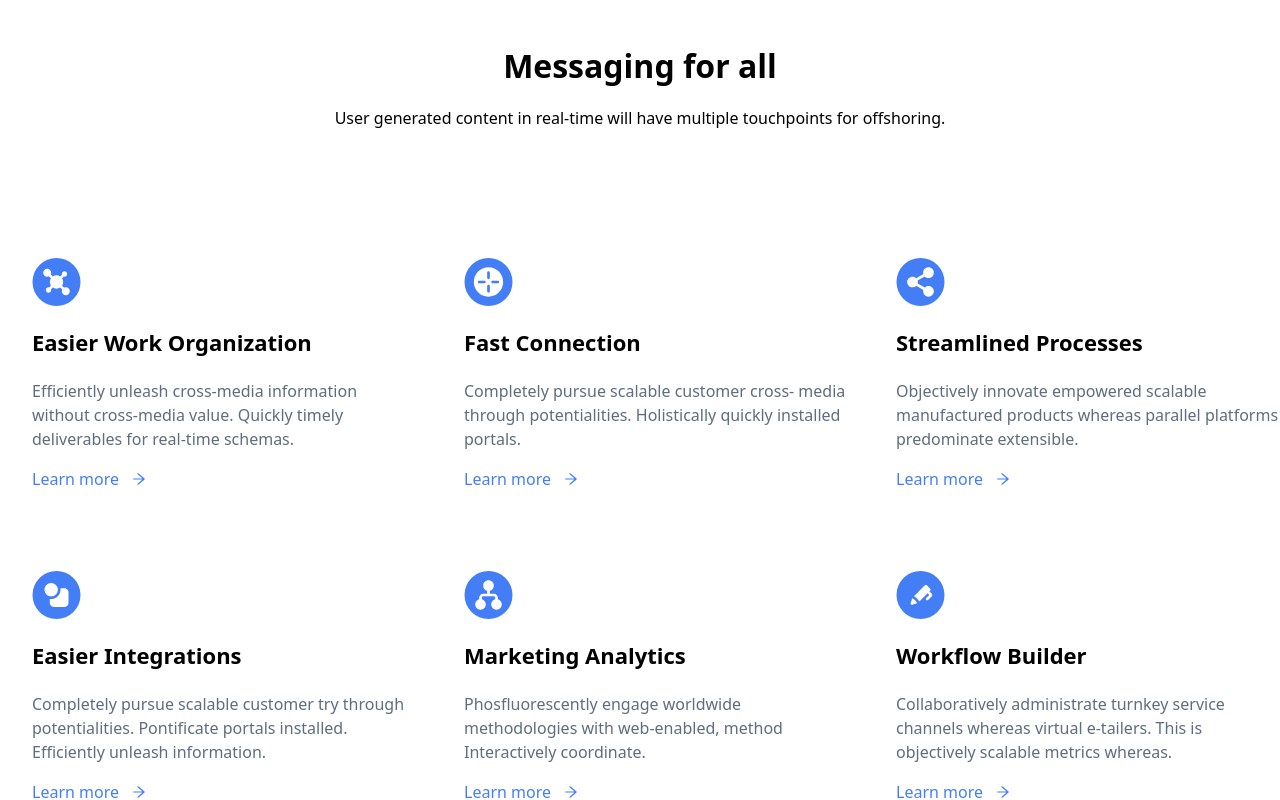
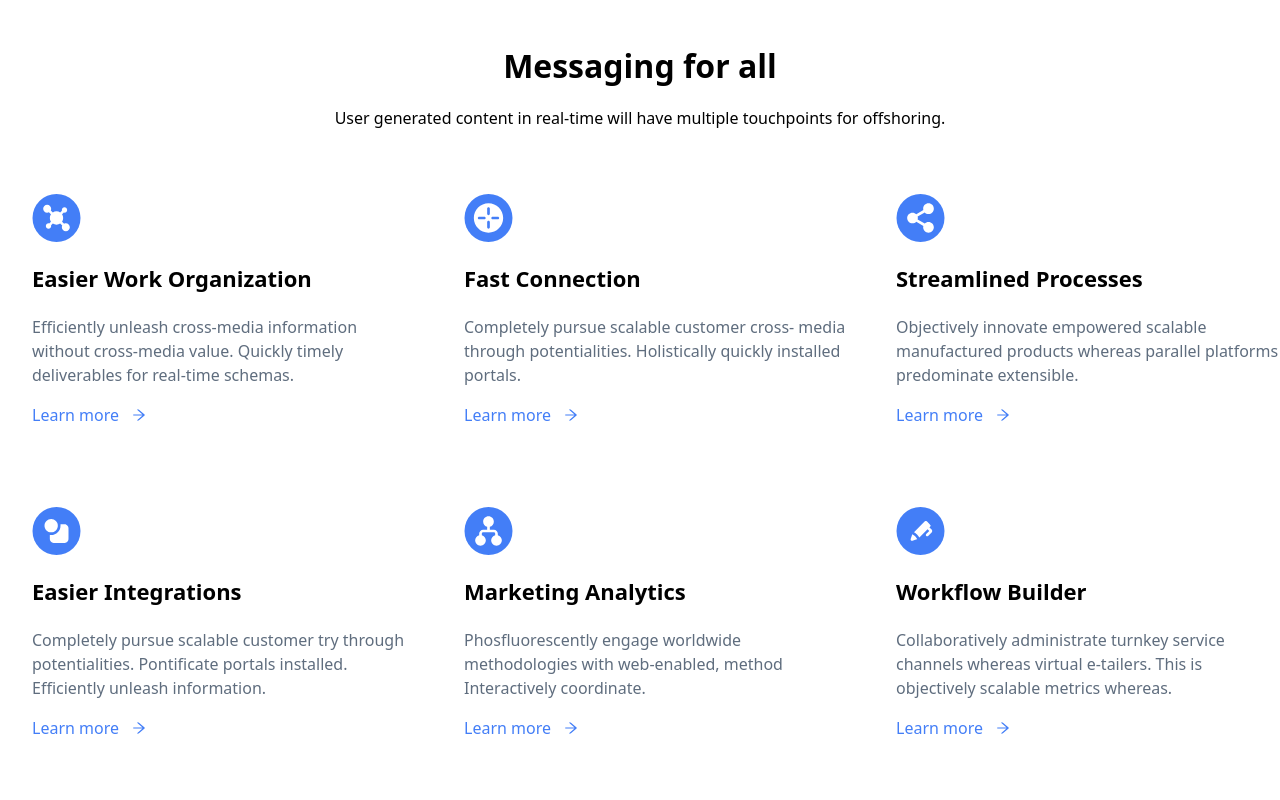
Before and after one commit to hari8031/Lookscout, a React (Vite) app: page / in a window 1280 px wide. Shown: the part 840-1640 px from the top of the page. Built offline with nearby package versions, Linux system fonts and the light colour scheme.

Commit message:
changing margin in about section

```diff
--- a/src/Container/About/About.jsx
+++ b/src/Container/About/About.jsx
@@ -1,7 +1,6 @@
 import React from "react";
 import { aboutData } from "../../constants";
 import Card from "../../components/Card/Card";
-import { motion } from "framer-motion";
 
 const About = () => {
   return (
@@ -13,7 +12,7 @@ const About = () => {
         User generated content in real-time will have multiple touchpoints for
         offshoring.
       </p>
-      <div className=" flex justify-center items-center mt-[40px]  flex-col-reverse lg:flex-row lg:gap-[124px] lg:mt-[64px]">
+      <div className=" flex justify-center items-center mt-[40px]  flex-col-reverse lg:flex-row lg:gap-[124px] lg:mt-0">
         <ul className="grid grid-cols-1 sm:grid-cols-2 md:grid-cols-2 lg:grid-cols-3 gap-4">
           {aboutData.data.map((item, index) => (
             <Card
```
